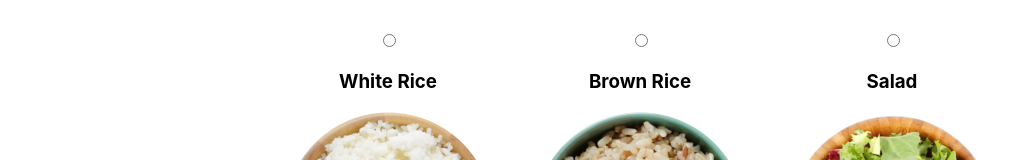
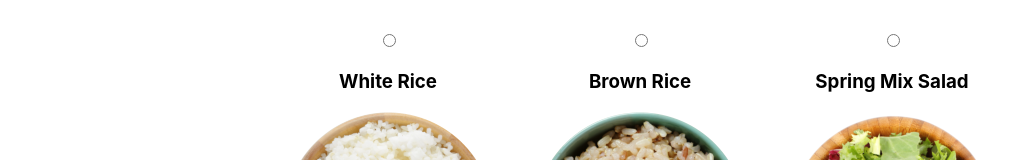
Before and after one commit to billyxuding/PokeSquare, a React (Create React App) app in the folder client/: page / in a window 1280 px wide. Shown: the part 320-480 px from the top of the page, without its empty margins (0-1034 px from the left). Built offline with nearby package versions, Linux system fonts and the light colour scheme.

Commit message:
changed salad to spring mix salad

```diff
--- a/client/src/Components/Bases.js
+++ b/client/src/Components/Bases.js
@@ -32,7 +32,7 @@ const Bases = props => {
 			<div>
 				<input type="radio" name="base" value="salad" id="salad" onChange={ selectHandler } />
 				<label htmlFor="salad">
-					<h3>Salad</h3>
+					<h3>Spring Mix Salad</h3>
 					<img src={ salad } alt="salad"/>
 				</label>
 			</div>
```
